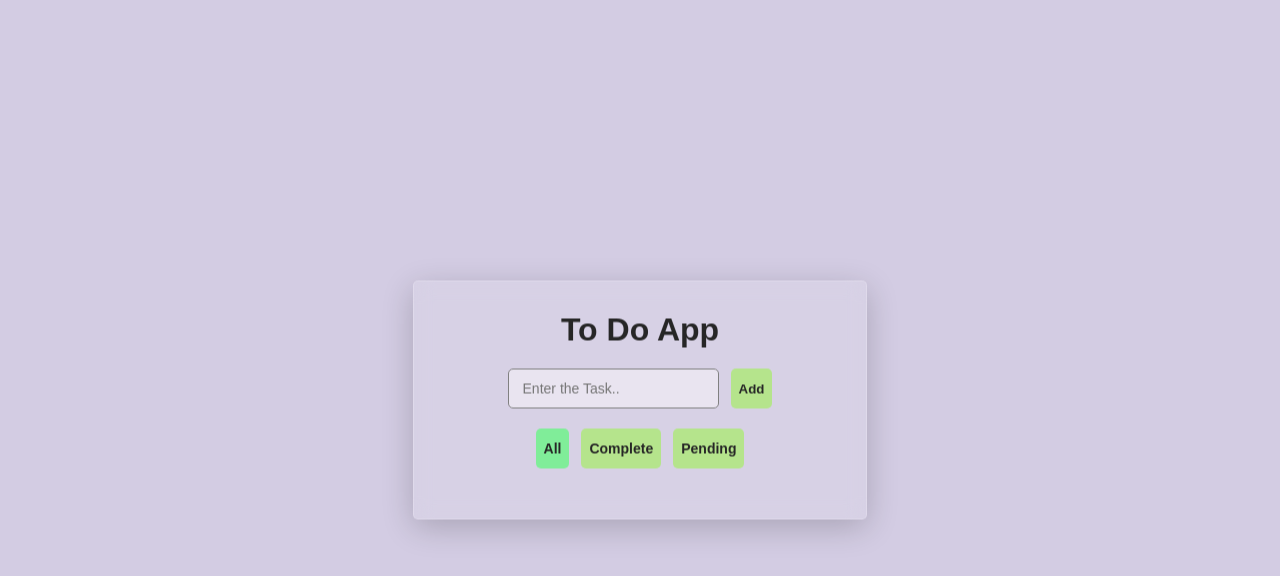
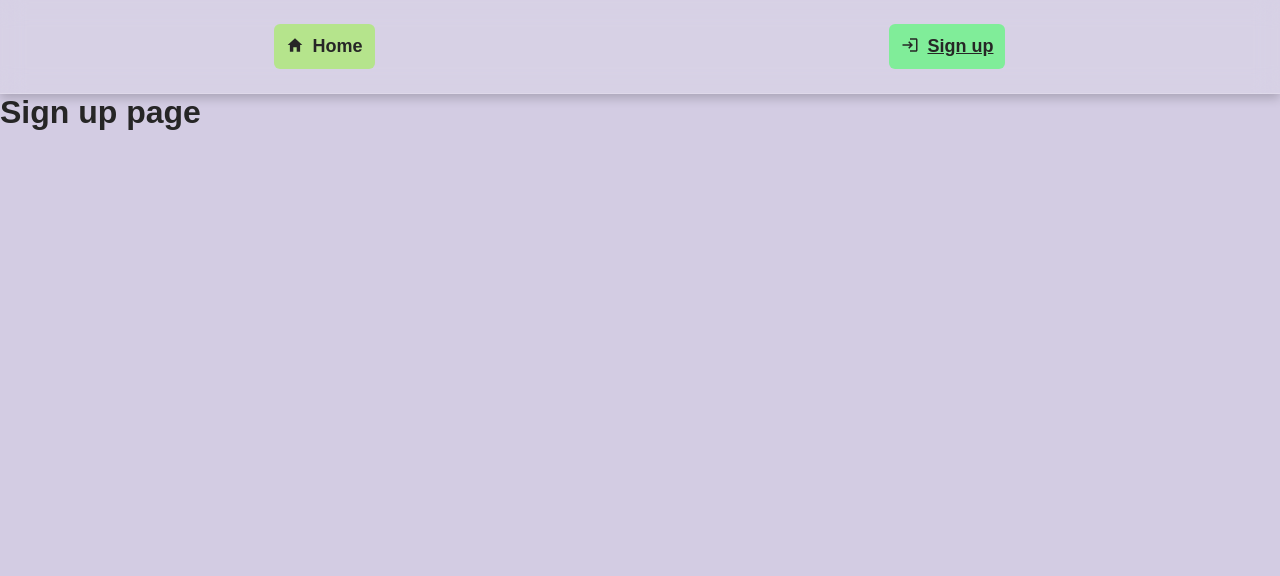
Before and after one commit to iajaypandey/Todo, a React (Vite) app: page /Signup in a window 1280 px wide. Shown: the top 576 px of the page. Built offline with nearby package versions, Linux system fonts and the light colour scheme.

Commit message:
Update Routing in App.jsx file

```diff
--- a/src/App.jsx
+++ b/src/App.jsx
@@ -1,67 +1,33 @@
-import {  useEffect, useState, } from 'react';
-import style from './App.module.css';
-import TodoInput from './components/Input/TodoInput';
-import TodoItem from './components/Item/TodoItem';
-import Filter from './components/Filter/Filter';
+import { createBrowserRouter, RouterProvider } from "react-router-dom"
+import Home from "./Home"
+import Navbar from "./Navbar/Navbar"
+import Signup from "./pages/Signup"
 
 
+const router = createBrowserRouter(
+  [
+    {
+      path:"/",
+      element: <div>
+        <Navbar/>
+        <Home/>
+      </div>
+    },
 
+    {
+      path:"/Signup",
+      element: <div>
+        <Navbar/>
+        <Signup/>
+      </div>
+    }
+  ]
+)
 function App() {
-
-  const [currentFilter, setFilter] = useState('All');
-
-  const [todos, setTodos] = useState(() => {
-    const saved = localStorage.getItem('todos');
-    return saved ? JSON.parse(saved) : []
-  });
-
-  // Taking input
-  const addTodo = (text) => {
-    const newTodo = {
-      id: Date.now(),
-      complete: false,
-      text
-    };
-    setTodos([...todos, newTodo])
-  }
-
-  // Render the item..
-  function toggleComplete(id){
-    setTodos(todos.map(todo => (
-      todo.id === id ? {...todo, complete: !todo.complete} : todo
-    )));
-  }
-
-  // Delete the item
-  function deleteTodo(id){
-    setTodos(todos.filter(todo => todo.id != id));
-  }
-
-  // filtering the task
-  const filterTodos = todos.filter(todo => {
-    if(currentFilter === 'All') return true
-    if(currentFilter === 'Complete') return todo.complete
-    if(currentFilter === 'Pending') return !todo.complete
-    return true;
-  })
-
-
-  useEffect(() => {
-    localStorage.setItem('todos', JSON.stringify(todos));
-  },[todos])
-
   return (
-  <>
-
-    <div className={style.conatiner}>
-      <h1>To Do App</h1>
-      <TodoInput addTodo={addTodo} />
-      <Filter filterTodos={filterTodos} setFilter={setFilter} currentFilter={currentFilter}/>
-      {filterTodos.map(todo => (
-        <TodoItem todo={todo} toggleComplete={toggleComplete} key={todo.id} deleteTodo={deleteTodo}/>
-      ))}
+    <div>
+      <RouterProvider router={router} />
     </div>
-  </>
   )
 }
 
```
Also changed, not shown: src/components/Navbar/Navbar.jsx (deleted, +0 -18 lines), src/components/Navbar/Navbar.module.css (deleted, +0 -8 lines).
